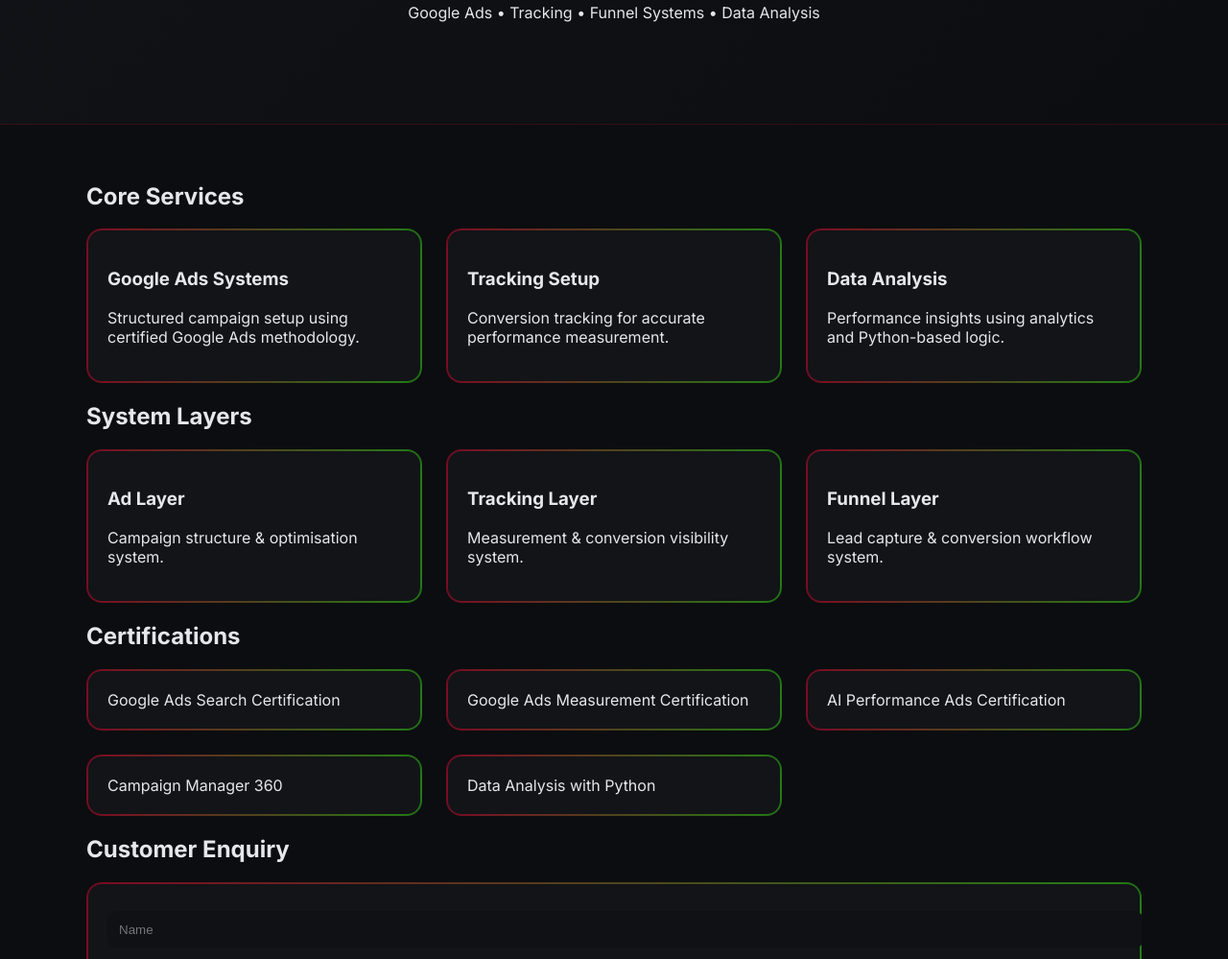
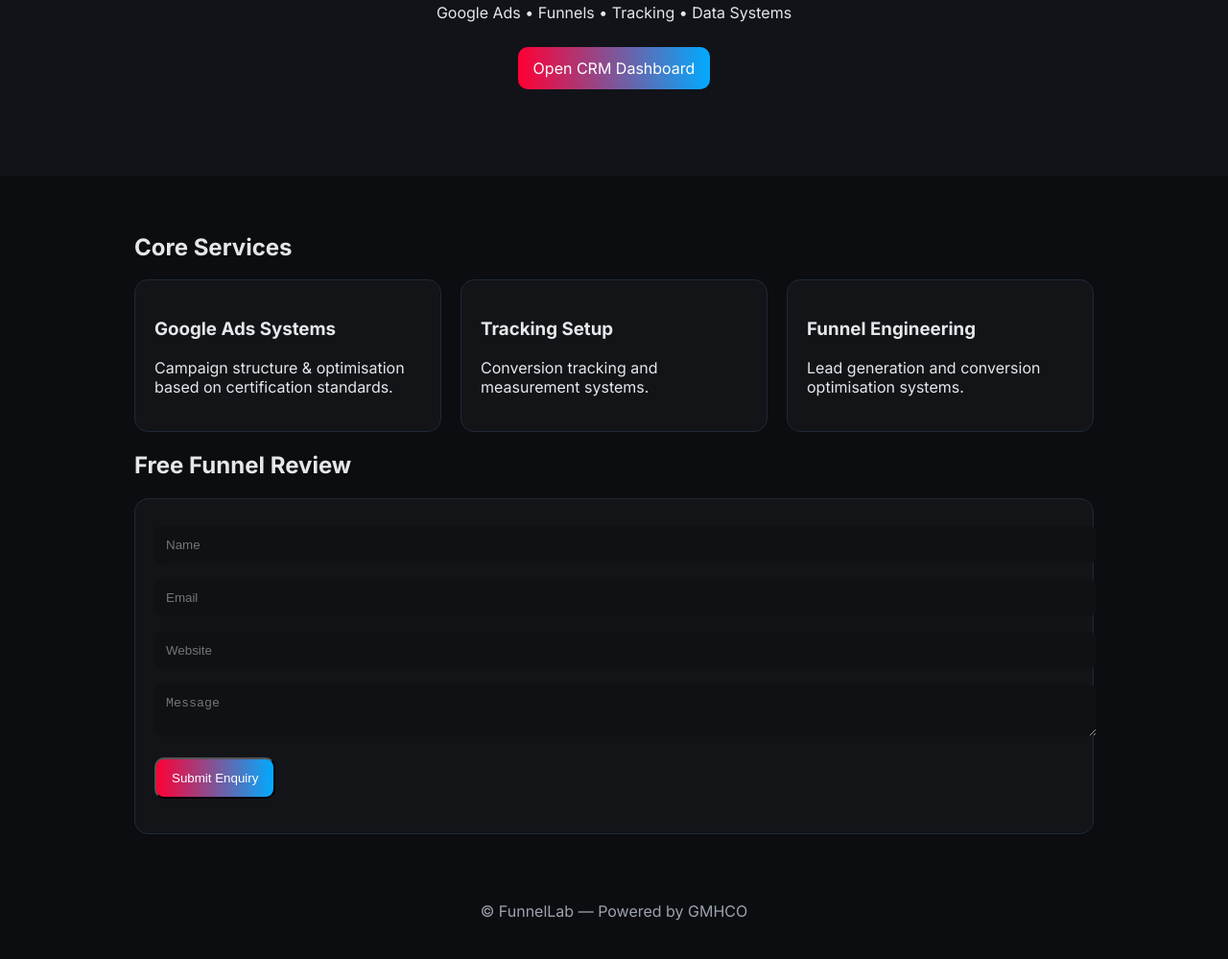
Before and after one commit to gmmh1/funnel-lab, a plain HTML site: page index.html in a window 1280 px wide. Shown: the part 241-1240 px from the top of the page at 96% size. Drawn offline with Linux system fonts and the light colour scheme.

Commit message:
Refactor HTML structure and update styles
Updated title and footer text, modified styles, and adjusted content structure.

```diff
--- a/index.html
+++ b/index.html
@@ -2,152 +2,76 @@
 <html lang="en">
 <head>
 <meta charset="UTF-8">
-<title>FunnelLab | Powered by GMHCO</title>
+<title>FunnelLab | Powered by GMHCO LTD</title>
 <meta name="viewport" content="width=device-width, initial-scale=1.0">
 
 <link href="https://fonts.googleapis.com/css2?family=Inter:wght@300;400;600;700&display=swap" rel="stylesheet">
 
 <style>
 
-/* =======================
-   BASE
-======================= */
 body {
   margin:0;
-  font-family:'Inter',sans-serif;
+  font-family:Inter;
   background:#0b0d10;
   color:#e5e7eb;
 }
 
+header {
+  text-align:center;
+  padding:90px 20px;
+  background:#111318;
+}
+
+h1 {
+  font-size:46px;
+  background:linear-gradient(90deg,#ff0033,#39ff14,#00aaff);
+  -webkit-background-clip:text;
+  -webkit-text-fill-color:transparent;
+}
+
 .container {
-  max-width:1100px;
+  max-width:1000px;
   margin:auto;
   padding:40px 20px;
 }
 
-/* =======================
-   HEADER
-======================= */
-header {
-  text-align:center;
-  padding:90px 20px;
-  background: linear-gradient(135deg,#111318,#0b0d10);
-  border-bottom:1px solid rgba(255,0,0,0.15);
-}
-
-h1 {
-  font-size:46px;
-  background: linear-gradient(90deg,#ff0033,#39ff14,#00aaff);
-  -webkit-background-clip:text;
-  -webkit-text-fill-color:transparent;
-}
-
-/* =======================
-   GRID
-======================= */
 .grid {
   display:grid;
   grid-template-columns:repeat(auto-fit,minmax(260px,1fr));
-  gap:25px;
+  gap:20px;
 }
 
-/* =======================
-   NEON FLOW CARDS
-======================= */
 .card {
-  position:relative;
   background:#121418;
-  padding:22px;
-  border-radius:16px;
-  overflow:hidden;
-  z-index:1;
+  padding:20px;
+  border-radius:14px;
+  border:1px solid #1f2937;
 }
 
-.card::before {
-  content:"";
-  position:absolute;
-  inset:-2px;
-  border-radius:18px;
-
-  background: linear-gradient(
-    90deg,
-    #ff0033,
-    #39ff14,
-    #00aaff,
-    #ff0033
-  );
-
-  background-size:300% 300%;
-  animation: flow 5s linear infinite;
-
-  filter: blur(8px);
-  opacity:0.7;
-  z-index:-1;
+.btn {
+  display:inline-block;
+  padding:12px 16px;
+  margin-top:10px;
+  border-radius:10px;
+  background:linear-gradient(90deg,#ff0033,#00aaff);
+  color:white;
+  text-decoration:none;
 }
 
-.card::after {
-  content:"";
-  position:absolute;
-  inset:2px;
-  background:#121418;
-  border-radius:14px;
-  z-index:-1;
-}
-
-@keyframes flow {
-  0% { background-position:0% 50%; }
-  100% { background-position:300% 50%; }
-}
-
-.card:hover {
-  transform: translateY(-6px);
-  transition:0.3s;
-}
-
-/* =======================
-   BUTTON
-======================= */
-.btn {
-  display:inline-block;
-  padding:12px 18px;
-  margin-top:10px;
-  border-radius:10px;
-  text-decoration:none;
-  color:white;
-  background: linear-gradient(90deg,#ff0033,#00aaff);
-  cursor:pointer;
-}
-
-.btn:hover {
-  background: linear-gradient(90deg,#39ff14,#00aaff);
-}
-
-/* =======================
-   FORM
-======================= */
 input, textarea {
   width:100%;
   padding:12px;
   margin:8px 0;
-  border-radius:10px;
+  background:#0f1115;
   border:none;
-  background:#0f1115;
   color:white;
+  border-radius:8px;
 }
 
-textarea {
-  min-height:100px;
-}
-
-/* =======================
-   FOOTER
-======================= */
 footer {
   text-align:center;
   padding:30px;
-  background:#0b0d10;
   color:#9ca3af;
-  border-top:1px solid rgba(0,170,255,0.2);
 }
 
 </style>
@@ -157,8 +81,11 @@
 
 <header>
   <h1>FunnelLab</h1>
-  <p>Powered by GMHCO LTD</p>
-  <p>Google Ads • Tracking • Funnel Systems • Data Analysis</p>
+  <p>Powered by GMHCO </p>
+  <p>Google Ads • Funnels • Tracking • Data Systems</p>
+
+  <!-- LINK TO CRM -->
+  <a class="btn" href="crm.html">Open CRM Dashboard</a>
 </header>
 
 <div class="container">
@@ -169,55 +96,22 @@
 
     <div class="card">
       <h3>Google Ads Systems</h3>
-      <p>Structured campaign setup using certified Google Ads methodology.</p>
+      <p>Campaign structure & optimisation based on certification standards.</p>
     </div>
 
     <div class="card">
       <h3>Tracking Setup</h3>
-      <p>Conversion tracking for accurate performance measurement.</p>
+      <p>Conversion tracking and measurement systems.</p>
     </div>
 
     <div class="card">
-      <h3>Data Analysis</h3>
-      <p>Performance insights using analytics and Python-based logic.</p>
+      <h3>Funnel Engineering</h3>
+      <p>Lead generation and conversion optimisation systems.</p>
     </div>
 
   </div>
 
-  <h2>System Layers</h2>
-
-  <div class="grid">
-
-    <div class="card">
-      <h3>Ad Layer</h3>
-      <p>Campaign structure & optimisation system.</p>
-    </div>
-
-    <div class="card">
-      <h3>Tracking Layer</h3>
-      <p>Measurement & conversion visibility system.</p>
-    </div>
-
-    <div class="card">
-      <h3>Funnel Layer</h3>
-      <p>Lead capture & conversion workflow system.</p>
-    </div>
-
-  </div>
-
-  <h2>Certifications</h2>
-
-  <div class="grid">
-
-    <div class="card">Google Ads Search Certification</div>
-    <div class="card">Google Ads Measurement Certification</div>
-    <div class="card">AI Performance Ads Certification</div>
-    <div class="card">Campaign Manager 360</div>
-    <div class="card">Data Analysis with Python</div>
-
-  </div>
-
-  <h2>Customer Enquiry</h2>
+  <h2>Free Funnel Review</h2>
 
   <div class="card">
 
@@ -235,41 +129,10 @@
 </div>
 
 <footer>
-© FunnelLab — Powered by GMHCO 2026
+© FunnelLab — Powered by GMHCO
 </footer>
 
-<script>
-
-async function submitLead() {
-
-  const data = {
-    name: document.getElementById("name").value,
-    email: document.getElementById("email").value,
-    website: document.getElementById("website").value,
-    message: document.getElementById("message").value
-  };
-
-  document.getElementById("status").innerText = "Sending...";
-
-  try {
-    const res = await fetch("https://YOUR-BACKEND-URL/api/lead", {
-      method: "POST",
-      headers: { "Content-Type": "application/json" },
-      body: JSON.stringify(data)
-    });
-
-    if (res.ok) {
-      document.getElementById("status").innerText = "Enquiry sent successfully.";
-    } else {
-      document.getElementById("status").innerText = "Error sending enquiry.";
-    }
-
-  } catch (err) {
-    document.getElementById("status").innerText = "Network error.";
-  }
-}
-
-</script>
+<script src="script.js"></script>
 
 </body>
 </html>
```
